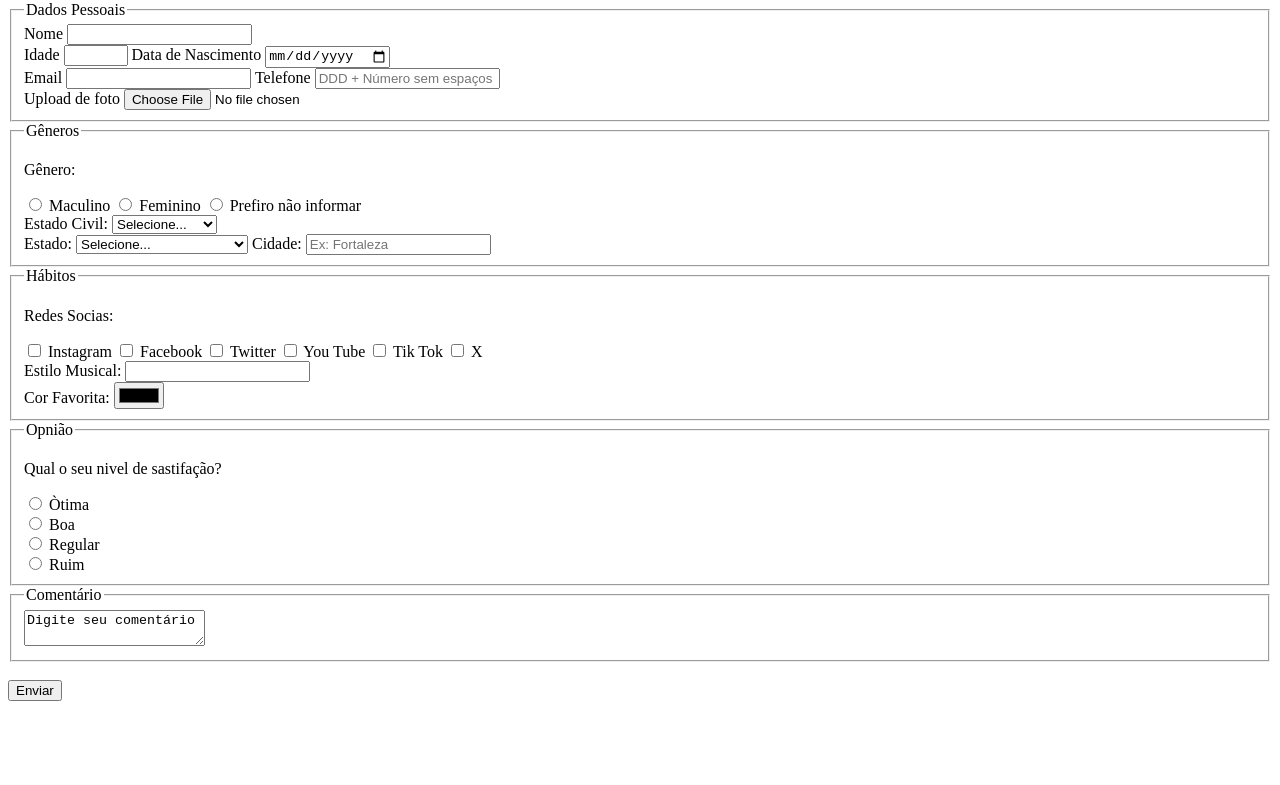
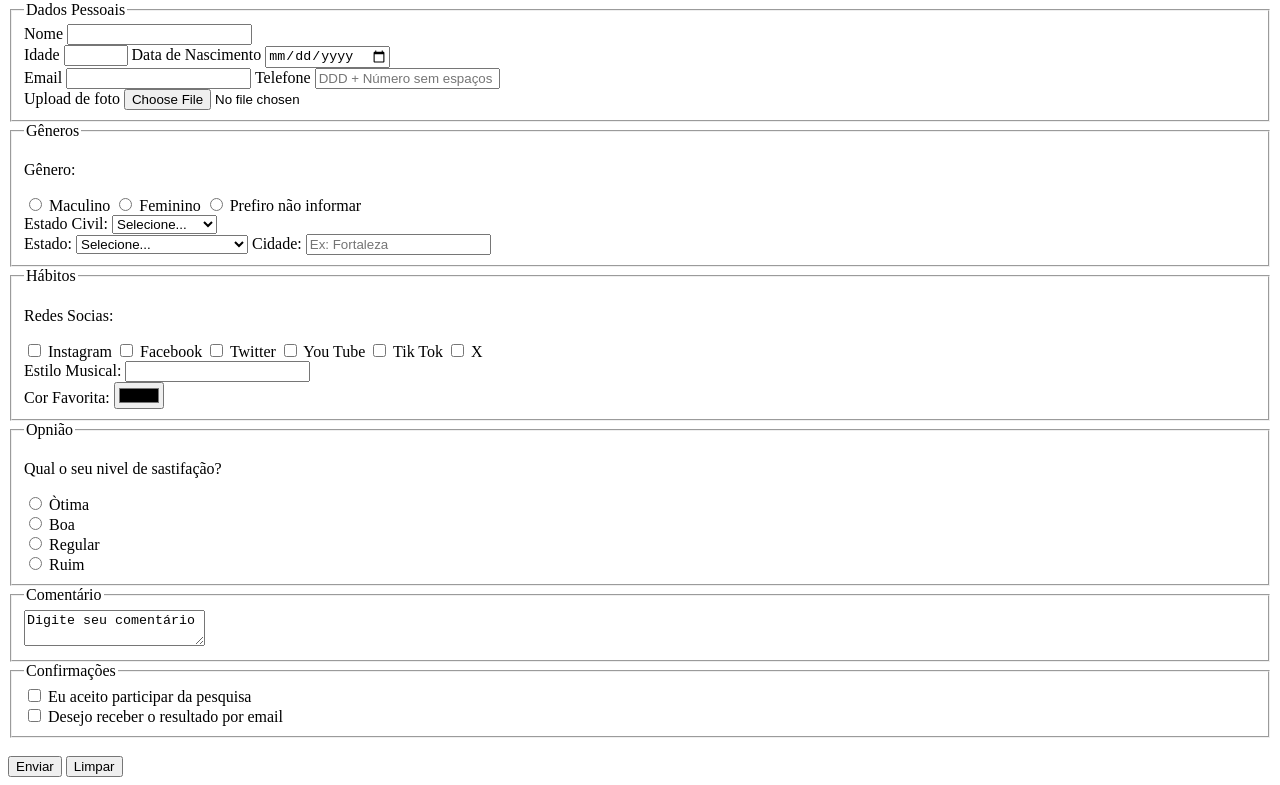
Before and after one commit to lubella357/pesquisa-culturama-02, a plain HTML site: page index.html in a window 1280 px wide. Shown: the part 79-864 px from the top of the page. Before the commit the page ends 800 px from the top, so only its background shows below. Drawn offline with Linux system fonts and the light colour scheme.

Commit message:
Adiciona seção de confirmações

```diff
--- a/index.html
+++ b/index.html
@@ -178,8 +178,22 @@
             <textarea id="comentario" name="comentario" placeholder="Digite seu comentário">Digite seu comentário</textarea>
 
             </fieldset>
+
+            <!-- Confirmações -->
+            <fieldset>
+                <legend>Confirmações</legend>
+                <input type="checkbox" name="userLgpd" id="userLgpdTerm" value="accepted" required>
+                <label for="userLgpdTerm">Eu aceito participar da pesquisa</label>
+
+                <br>
+
+                <input type="checkbox" name="userGetResult" id="getResult" value="accepted">
+                <label for="getResult">Desejo receber o resultado por email</label>
+
+            </fieldset>
                 <br>
                 <button type="submit" >Enviar</button>
+                <button type="reset">Limpar</button>
 
 
         </form>
```
